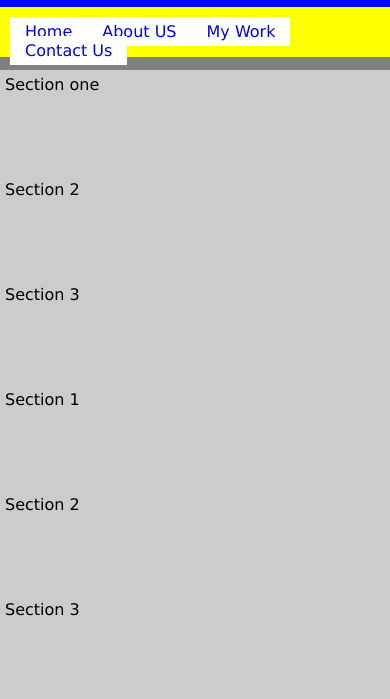
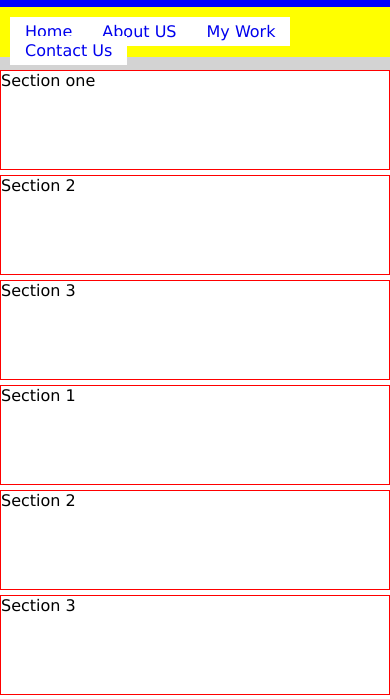
Before and after one commit to vikramkute/web-starter-with-express-server, a website: page index.html in a window 390 px wide. Shown: the part 93-792 px from the top of the page. Drawn offline with Linux system fonts and the light colour scheme.

Commit message:
update style to fix horizontal scroll

```diff
--- a/static/css/style.css
+++ b/static/css/style.css
@@ -13,7 +13,7 @@ html {
 }
 
 html {
-  background: grey;
+  background: #d3d3d3;
 }
 
 header {
@@ -35,7 +35,7 @@ nav {
   width: 100%;
   float: left;
   min-height: 600px;
-  background: #cccccc;
+  background: white;
 }
 
 footer {
@@ -83,6 +83,7 @@ section {
   height: 100px;
   float: left;
   box-sizing: border-box;
+  border: 1px red solid;
   margin: 5px;
 }
 
@@ -96,17 +97,22 @@ section {
   header {
     background: red;
   }
+  .wrapper {
+    width: 100%;
+  }
+  section {
+    width: calc(50% - 10px);
+    margin: 5px;
+  }
 }
 
 @media (max-width: 600px) {
   header {
     background: green;
   }
-  .wrapper {
-    width: 100%;
-  }
   section {
     width: 100%;
+    margin: 0 0 5px 0;
     float: none;
   }
 }
```
